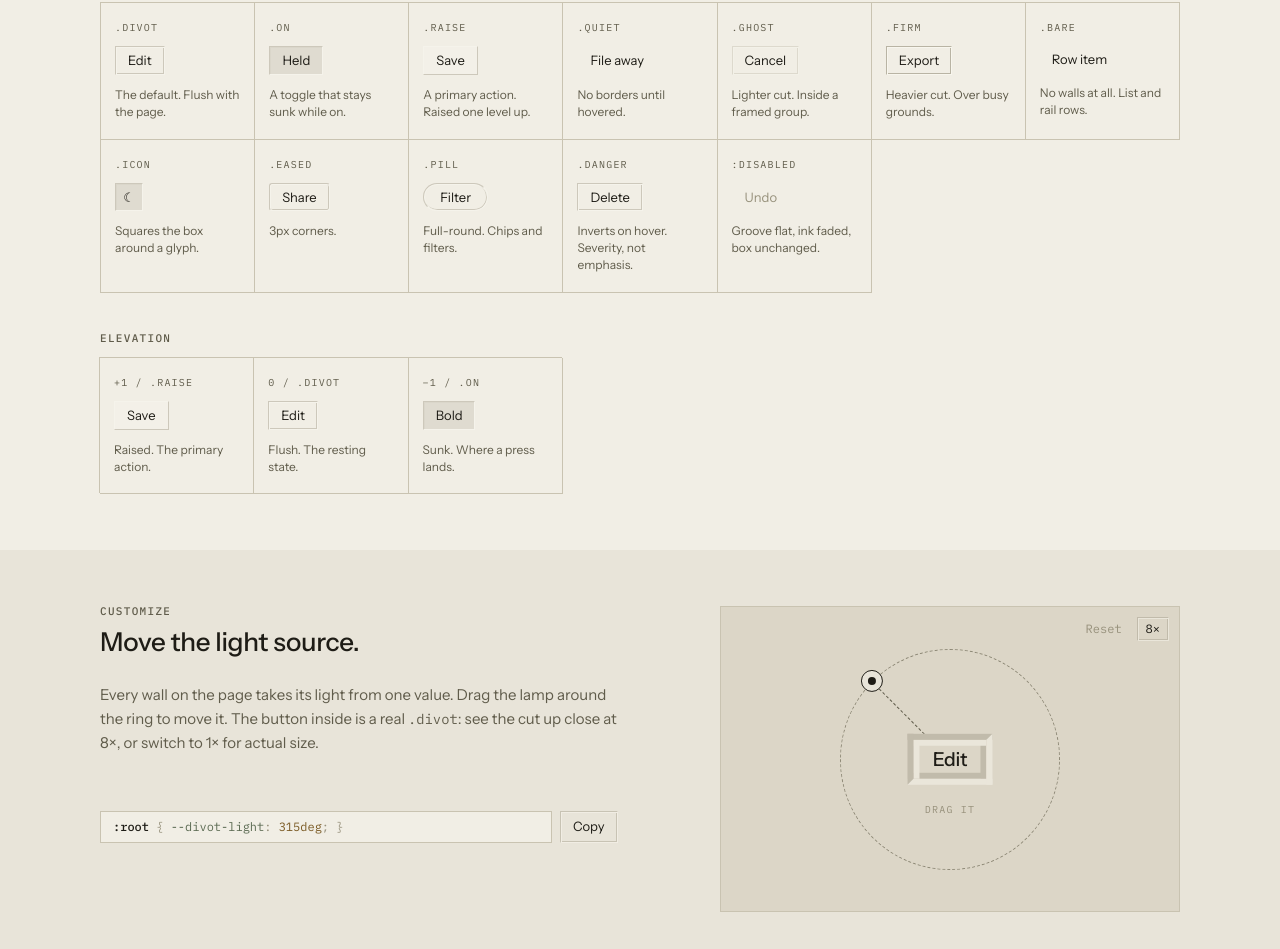
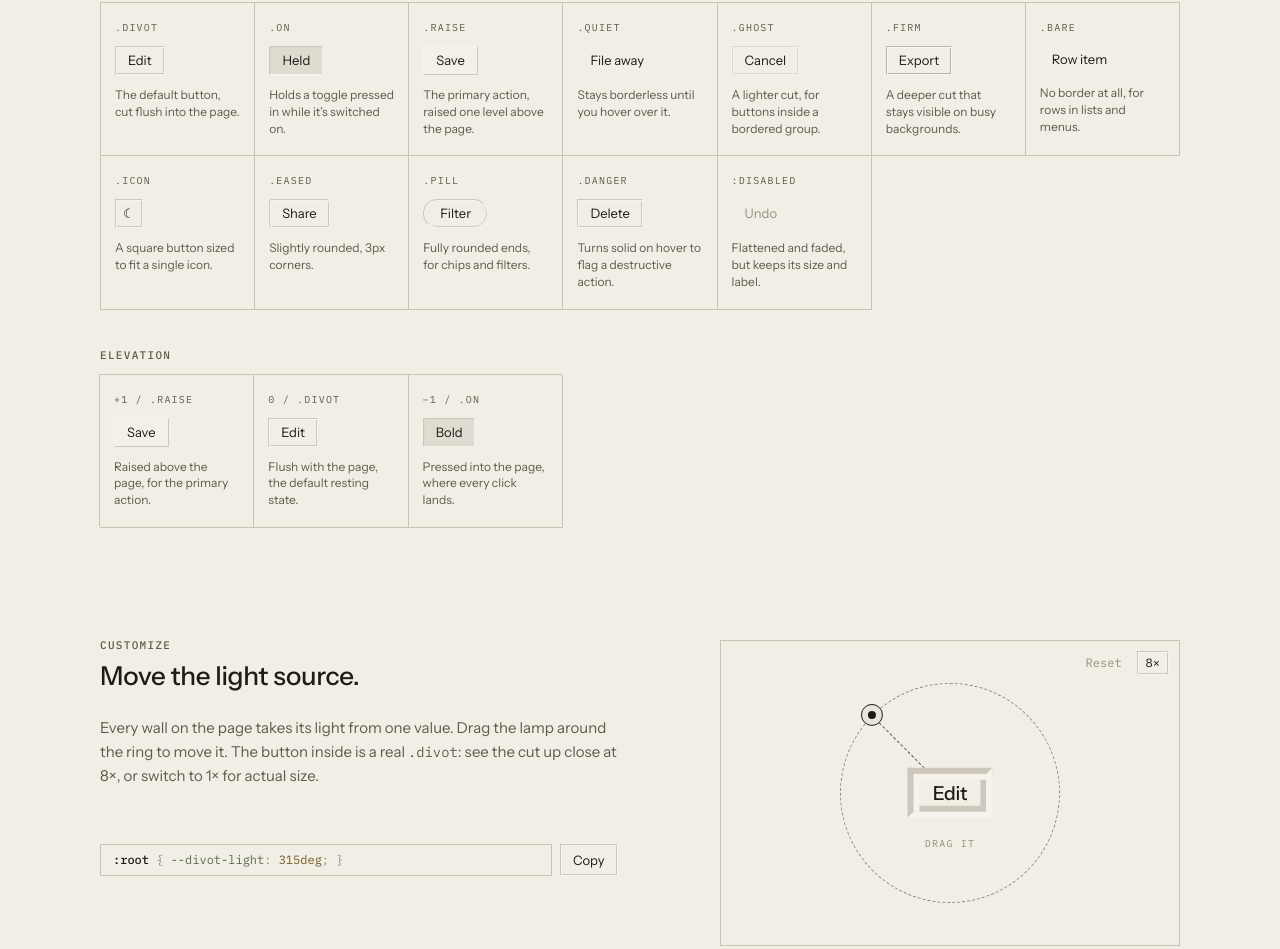
Before and after one commit to nlaz/divot.css, a website: page index.html in a window 1280 px wide. Shown: the part 1250-2199 px from the top of the page. Drawn offline with nearby package versions, Linux system fonts and the light colour scheme.

Commit message:
style(site): move customize into the surface band and flatten the dial panel
Co-Authored-By: Claude Fable 5.1 <noreply@anthropic.com>

```diff
--- a/index.html
+++ b/index.html
@@ -107,7 +107,7 @@ svg.fig { width: 100%; height: auto; display: block; }
 .cust .info { display: grid; gap: 24px; align-content: start; }
 .cust .info .body { display: grid; gap: 20px; }
 .cust .info .body p { margin-bottom: 36px; max-width: 62ch; font-size: var(--fs-title); line-height: 1.6; color: var(--ink-dim); }
-.cust .stage { background: var(--well); --divot-ground: var(--well); border: 1px solid var(--line); display: grid; place-items: center; align-content: center; gap: 20px; padding: clamp(24px, 3vw, 32px); }
+.cust .stage { border: 1px solid var(--line); display: grid; place-items: center; align-content: center; gap: 20px; padding: clamp(24px, 3vw, 32px); }
 .cust .stage .lframe { max-width: 240px; }
 .cust .stage { position: relative; }
 .cust .tools { position: absolute; top: 10px; right: 10px; gap: 6px; }
@@ -225,31 +225,29 @@ pre.hl .s { color: var(--syn-str); }
   <section id="reference">
     <div class="sec-head"><p class="eyebrow">reference</p><h2>Every role.</h2><p class="dim">One class plus a role. None of them change the box; depth is contrast, not size.</p></div>
     <div class="sheet">
-      <div><span class="lab">.divot</span><button class="divot">Edit</button><span class="cap">The default. Flush with the page.</span></div>
-      <div><span class="lab">.on</span><button class="divot on">Held</button><span class="cap">A toggle that stays sunk while on.</span></div>
-      <div><span class="lab">.raise</span><button class="divot raise">Save</button><span class="cap">A primary action. Raised one level up.</span></div>
-      <div><span class="lab">.quiet</span><button class="divot quiet">File away</button><span class="cap">No borders until hovered.</span></div>
-      <div><span class="lab">.ghost</span><button class="divot ghost">Cancel</button><span class="cap">Lighter cut. Inside a framed group.</span></div>
-      <div><span class="lab">.firm</span><button class="divot firm">Export</button><span class="cap">Heavier cut. Over busy grounds.</span></div>
-      <div><span class="lab">.bare</span><button class="divot bare">Row item</button><span class="cap">No walls at all. List and rail rows.</span></div>
-      <div><span class="lab">.icon</span><button class="divot icon" aria-pressed="true">&#9790;</button><span class="cap">Squares the box around a glyph.</span></div>
-      <div><span class="lab">.eased</span><button class="divot eased">Share</button><span class="cap">3px corners.</span></div>
-      <div><span class="lab">.pill</span><button class="divot pill">Filter</button><span class="cap">Full-round. Chips and filters.</span></div>
-      <div><span class="lab">.danger</span><button class="divot danger">Delete</button><span class="cap">Inverts on hover. Severity, not emphasis.</span></div>
-      <div><span class="lab">:disabled</span><button class="divot" disabled>Undo</button><span class="cap">Groove flat, ink faded, box unchanged.</span></div>
+      <div><span class="lab">.divot</span><button class="divot">Edit</button><span class="cap">The default button, cut flush into the page.</span></div>
+      <div><span class="lab">.on</span><button class="divot on">Held</button><span class="cap">Holds a toggle pressed in while it’s switched on.</span></div>
+      <div><span class="lab">.raise</span><button class="divot raise">Save</button><span class="cap">The primary action, raised one level above the page.</span></div>
+      <div><span class="lab">.quiet</span><button class="divot quiet">File away</button><span class="cap">Stays borderless until you hover over it.</span></div>
+      <div><span class="lab">.ghost</span><button class="divot ghost">Cancel</button><span class="cap">A lighter cut, for buttons inside a bordered group.</span></div>
+      <div><span class="lab">.firm</span><button class="divot firm">Export</button><span class="cap">A deeper cut that stays visible on busy backgrounds.</span></div>
+      <div><span class="lab">.bare</span><button class="divot bare">Row item</button><span class="cap">No border at all, for rows in lists and menus.</span></div>
+      <div><span class="lab">.icon</span><button class="divot icon" aria-label="Dark mode">&#9790;</button><span class="cap">A square button sized to fit a single icon.</span></div>
+      <div><span class="lab">.eased</span><button class="divot eased">Share</button><span class="cap">Slightly rounded, 3px corners.</span></div>
+      <div><span class="lab">.pill</span><button class="divot pill">Filter</button><span class="cap">Fully rounded ends, for chips and filters.</span></div>
+      <div><span class="lab">.danger</span><button class="divot danger">Delete</button><span class="cap">Turns solid on hover to flag a destructive action.</span></div>
+      <div><span class="lab">:disabled</span><button class="divot" disabled>Undo</button><span class="cap">Flattened and faded, but keeps its size and label.</span></div>
     </div>
     <div class="elev">
       <p class="eyebrow">elevation</p>
       <div class="sheet">
-        <div><span class="lab">+1 / .raise</span><button class="divot raise">Save</button><span class="cap">Raised. The primary action.</span></div>
-        <div><span class="lab">0 / .divot</span><button class="divot">Edit</button><span class="cap">Flush. The resting state.</span></div>
-        <div><span class="lab">&#8722;1 / .on</span><button class="divot" aria-pressed="true">Bold</button><span class="cap">Sunk. Where a press lands.</span></div>
+        <div><span class="lab">+1 / .raise</span><button class="divot raise">Save</button><span class="cap">Raised above the page, for the primary action.</span></div>
+        <div><span class="lab">0 / .divot</span><button class="divot">Edit</button><span class="cap">Flush with the page, the default resting state.</span></div>
+        <div><span class="lab">&#8722;1 / .on</span><button class="divot on">Bold</button><span class="cap">Pressed into the page, where every click lands.</span></div>
       </div>
     </div>
   </section>
-</div></div>
 
-<div class="wrap">
   <section id="customize">
     <div class="cust">
       <div class="info">
@@ -271,6 +269,9 @@ pre.hl .s { color: var(--syn-str); }
       </div>
     </div>
   </section>
+</div></div>
+
+<div class="wrap">
 
   <section id="cheatsheet">
     <div class="sec-head"><p class="eyebrow">cheatsheet</p><h2>Everything you can set.</h2></div>
```
